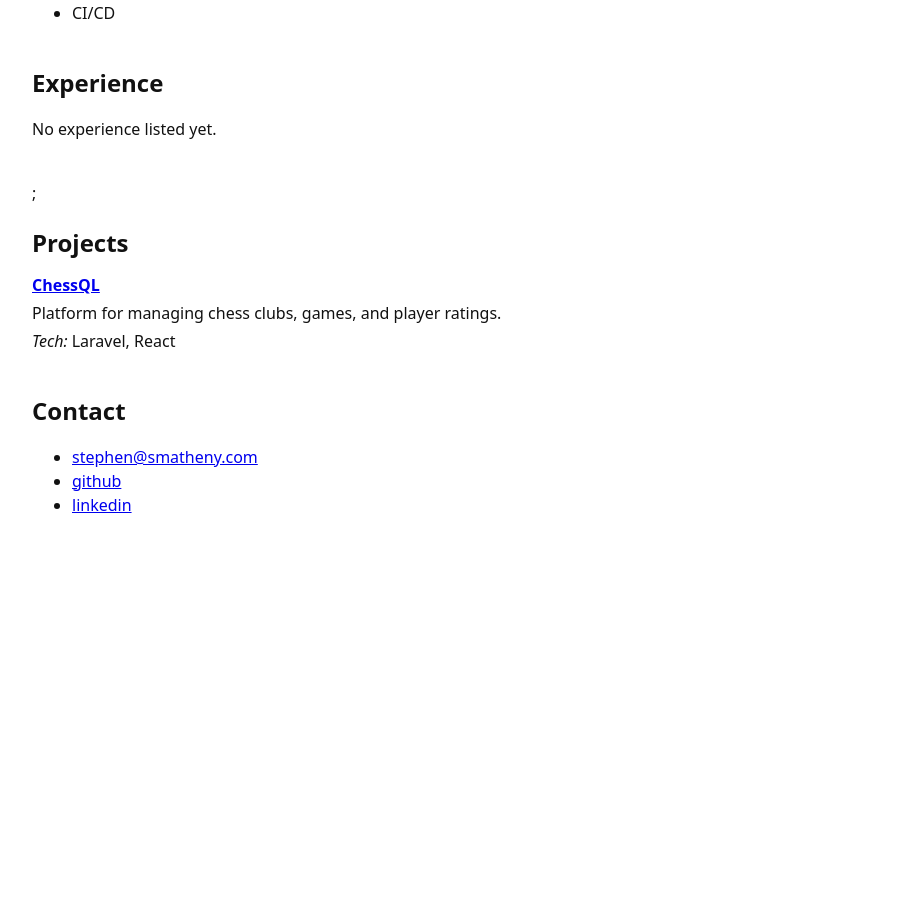
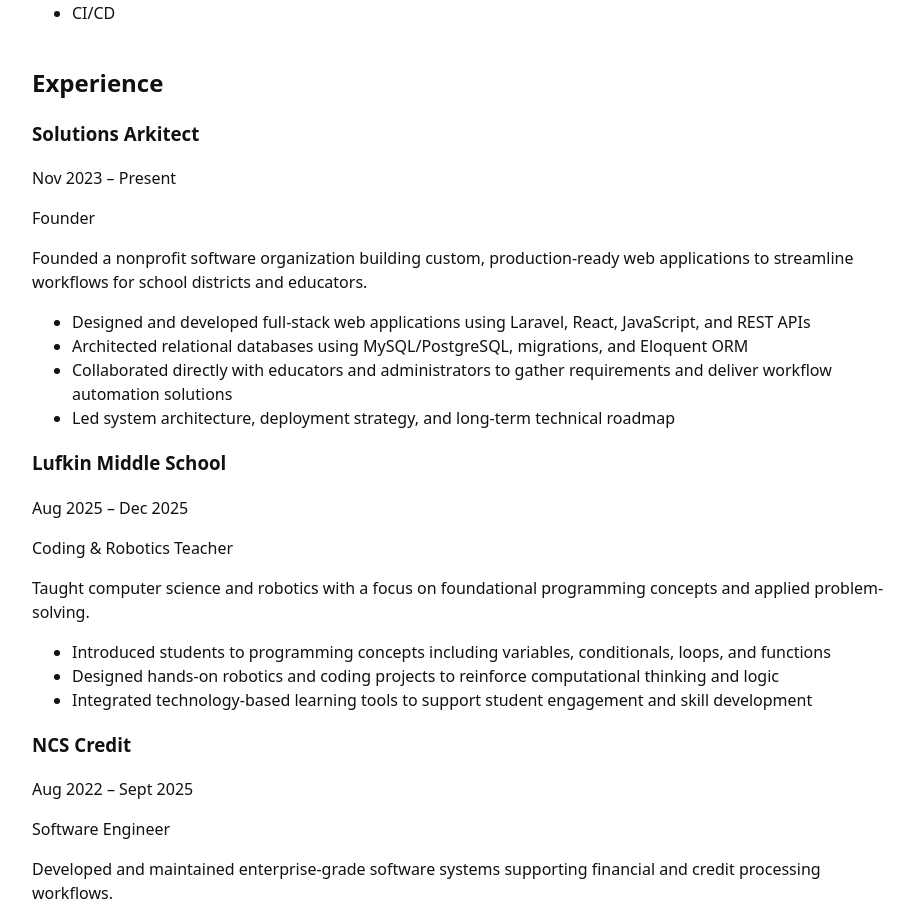
Before and after one commit to stephenmatheny/smatheny, a React (Vite) app: page / in a window 1280 px wide. Shown: the part 860-1774 px from the top of the page, without its empty margins (182-1090 px from the left). Before the commit the page ends 1465 px from the top, so only its background shows below. Built offline with nearby package versions, Linux system fonts and the light colour scheme.

Commit message:
chore: add Experience data

```diff
--- a/src/data/profile.js
+++ b/src/data/profile.js
@@ -16,6 +16,95 @@
     { name: "Data", items: ["MySQL", "PostgreSQL"] },
     { name: "DevOps & Tooling", items: ["Docker", "Git", "CI/CD"] },
   ],
+  experience: [
+    {
+      org: "Solutions Arkitect",
+      role: "Founder",
+      dates: "Nov 2023 – Present",
+      summary:
+        "Founded a nonprofit software organization building custom, production-ready web applications to streamline workflows for school districts and educators.",
+      bullets: [
+        "Designed and developed full-stack web applications using Laravel, React, JavaScript, and REST APIs",
+        "Architected relational databases using MySQL/PostgreSQL, migrations, and Eloquent ORM",
+        "Collaborated directly with educators and administrators to gather requirements and deliver workflow automation solutions",
+        "Led system architecture, deployment strategy, and long-term technical roadmap",
+      ],
+    },
+    {
+      org: "Lufkin Middle School",
+      role: "Coding & Robotics Teacher",
+      dates: "Aug 2025 – Dec 2025",
+      summary:
+        "Taught computer science and robotics with a focus on foundational programming concepts and applied problem-solving.",
+      bullets: [
+        "Introduced students to programming concepts including variables, conditionals, loops, and functions",
+        "Designed hands-on robotics and coding projects to reinforce computational thinking and logic",
+        "Integrated technology-based learning tools to support student engagement and skill development",
+      ],
+    },
+    {
+      org: "NCS Credit",
+      role: "Software Engineer",
+      dates: "Aug 2022 – Sept 2025",
+      summary:
+        "Developed and maintained enterprise-grade software systems supporting financial and credit processing workflows.",
+      bullets: [
+        "Built and maintained full-stack applications using modern backend and frontend frameworks",
+        "Developed RESTful APIs and business logic to support core application functionality",
+        "Optimized SQL queries and data models to improve performance and reliability",
+        "Refactored legacy codebases to improve scalability, maintainability, and code quality",
+      ],
+    },
+    {
+      org: "friEdTech",
+      role: "Software Engineer",
+      dates: "Dec 2021 – Jul 2022",
+      summary:
+        "Developed education technology platforms used by K–12 school districts and educators.",
+      bullets: [
+        "Implemented backend features and frontend interfaces for district-facing web applications",
+        "Collaborated with product and education stakeholders to translate requirements into software solutions",
+        "Worked with relational databases, APIs, and MVC application architecture",
+      ],
+    },
+    {
+      org: "Kincaid IT",
+      role: "Software Engineer",
+      dates: "Aug 2021 – Dec 2021",
+      summary:
+        "Contributed to custom software development projects across multiple client engagements.",
+      bullets: [
+        "Developed full-stack application features based on client specifications",
+        "Worked with PHP, JavaScript, and SQL to deliver production-ready solutions",
+        "Collaborated in an agile, consulting-based development environment",
+      ],
+    },
+    {
+      org: "Hudson Middle School",
+      role: "Computer Science, CAD & Math Teacher",
+      dates: "Aug 2017 – Aug 2021",
+      summary:
+        "Delivered instruction in computer science, CAD, and mathematics while integrating technology into curriculum design.",
+      bullets: [
+        "Developed and taught computer science and CAD curriculum emphasizing logic, algorithms, and problem-solving",
+        "Integrated programming concepts into math instruction to strengthen analytical reasoning",
+        "Utilized educational technology tools to enhance student learning outcomes",
+      ],
+    },
+    {
+      org: "Livingston Junior High School",
+      role: "Math Teacher",
+      dates: "Aug 2015 – Aug 2017",
+      summary:
+        "Provided middle school mathematics instruction focused on foundational skills and conceptual understanding.",
+      bullets: [
+        "Taught algebraic reasoning, number sense, and problem-solving strategies",
+        "Designed assessments and instructional materials to support diverse learning needs",
+        "Applied data-driven approaches to monitor student progress and adjust instruction",
+      ],
+    },
+  ],
+
   projects: [
     {
       name: "ChessQL",
```
